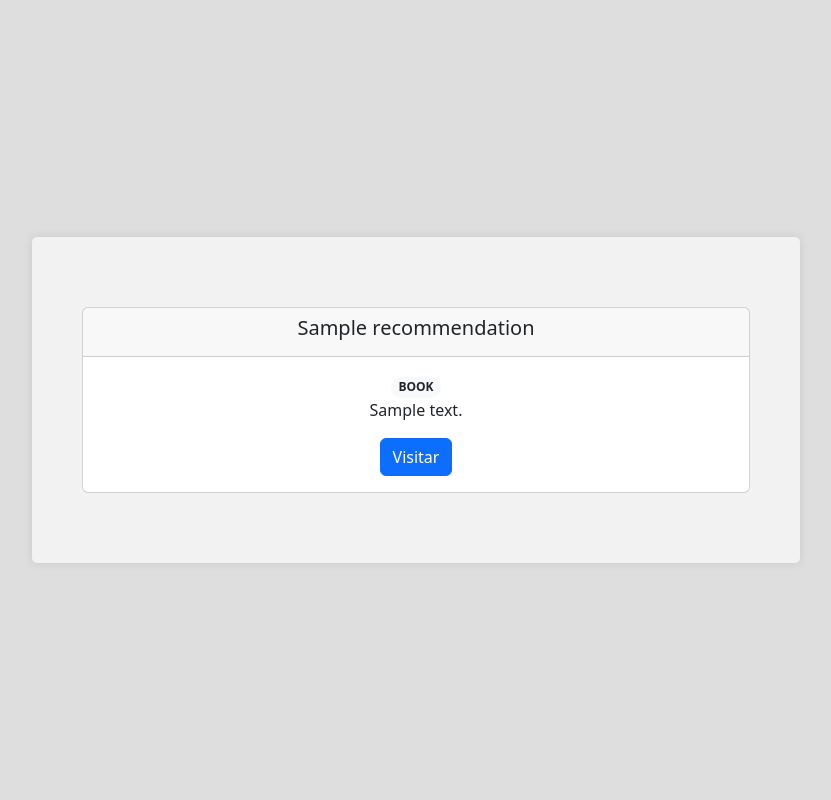
After one commit to JulioPaiva/study-django, a Django app: page /recommendation/ in a window 1280 px wide. The commit adds this page. Shown: the whole page, without its empty margins (224-1055 px from the left). Run offline with Django 5.2, Linux system fonts and the light colour scheme; tables that the repository leaves empty hold one stand-in row (values such as "Sample post"); some libraries are stand-ins or nearby versions.

Commit message:
feat(core): add recommendation feature

```diff
--- a/core/models.py
+++ b/core/models.py
@@ -21,3 +21,24 @@ class Email(models.Model):
 
     def __str__(self):
         return self.email
+
+
+class Recommendation(models.Model):
+    RESOURCE_TYPE = [
+        ("BOOK", "Livro"),
+        ("ARTICLE", "Artigo"),
+        ("VIDEO", "Vídeo"),
+        ("COURSE", "Curso"),
+        ("COURSE", "Ferramenta"),
+        ("LINK", "Link"),
+        ("OTHER", "Outro"),
+    ]
+
+    title = models.CharField("Título", max_length=100)
+    url = models.URLField("URL", blank=True)
+    description = models.TextField()
+    resource_type = models.CharField(max_length=20, choices=RESOURCE_TYPE)
+    created_at = models.DateTimeField(auto_now_add=True)
+
+    def __str__(self):
+        return f"{self.title}, {self.url}, {self.description}, {self.resource_type}"
--- a/core/static/css/style.css
+++ b/core/static/css/style.css
@@ -27,3 +27,7 @@ span {
     font-weight: bold;
     font-size: 3em;
 }
+
+.card {
+    margin: 20px auto;
+}
--- /dev/null
+++ b/core/templates/recommendation.html
@@ -0,0 +1,41 @@
+{% load static %}
+{% load django_bootstrap5 %}
+<!DOCTYPE html>
+<html lang="pt-br">
+    <head>
+        <meta charset="utf-8">
+        <meta name="viewport" content="width=device-width, initial-scale=1">
+        <title>Recomendações</title>
+        <link rel="stylesheet" href="{% static 'css/reset.css' %}">
+        {% bootstrap_css %}
+        <link rel="stylesheet" href="{% static 'css/style.css' %}">
+
+    </head>
+
+    <body>
+        <div class="container">
+            {% for recommendation in recommendations %}
+                <div class="card">
+                    <div class="card-header">
+                        <h5 class="card-title">{{recommendation.title}}</h5>
+                    </div>
+                    <div class="card-body">
+                        <span class="badge rounded-pill bg-light text-dark">
+                            {{recommendation.resource_type}}
+                        </span>
+
+
+                        <p class="card-text">{{recommendation.description}}</p>
+
+                        <a href="{{recommendation.url}}" class="btn btn-primary">
+                            Visitar
+                        </a>
+                    </div>
+                </div>
+            {% endfor %}
+        </div>
+
+    {% bootstrap_javascript %}
+
+    </body>
+</html>
--- a/core/urls.py
+++ b/core/urls.py
@@ -1,8 +1,9 @@
 from django.urls import path
 
-from .views import contact, profile
+from .views import contact, profile, recommendation
 
 urlpatterns = [
     path("", profile, name="profile"),
     path("contact/", contact, name="contact"),
+    path("recommendation/", recommendation, name="recommendation"),
 ]
--- a/core/views.py
+++ b/core/views.py
@@ -1,7 +1,7 @@
 from django.contrib import messages
 from django.shortcuts import render
 
-from core.models import Profile
+from core.models import Profile, Recommendation
 
 from .forms import ContactForm
 
@@ -34,3 +34,13 @@ def contact(request):
     }
 
     return render(request, "contact.html", context)
+
+
+def recommendation(request):
+    recommendations = Recommendation.objects.all()
+
+    context = {
+        "recommendations": recommendations,
+    }
+
+    return render(request, "recommendation.html", context)
```
Also changed, not shown: core/admin.py (+6 -1 lines), core/templates/index.html (+18 -0 lines), core/migrations/0002_recommendation.py (added).
